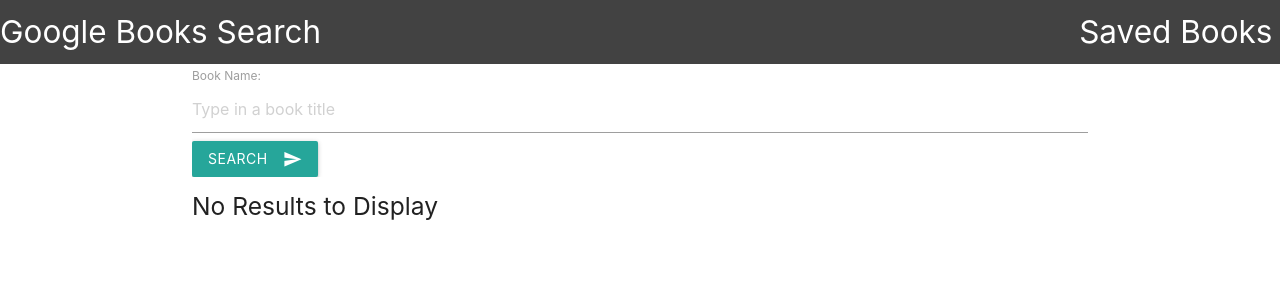
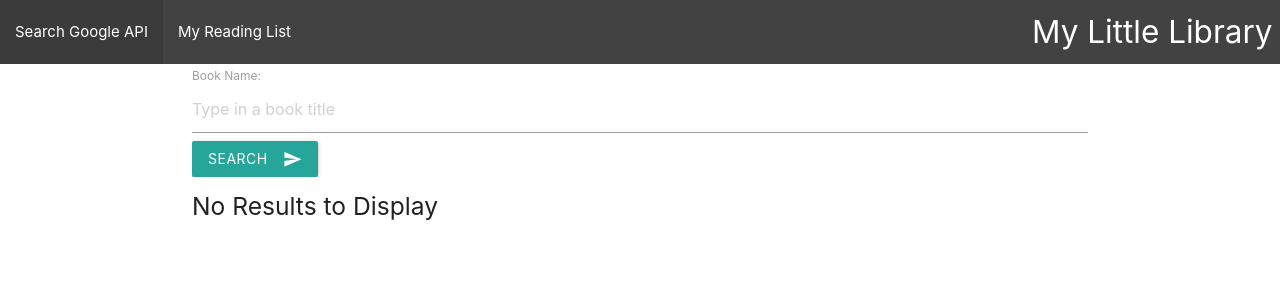
Before and after one commit to danalittleskier/google-books, a React (Create React App) app in the folder client/: page /search in a window 1280 px wide. Shown: the top 300 px of the page. Built offline with nearby package versions, Linux system fonts and the light colour scheme.

Commit message:
Changed Navbar and Buttons

```diff
--- a/client/src/components/Book/index.js
+++ b/client/src/components/Book/index.js
@@ -6,7 +6,7 @@
 function Book({ id, title, authors, publishedDate, description, thumbnail, deleteButton, bookClick }) {
     return (
 
-            <div key={id} className="col s12 m6">
+            <div key={id} className="col s12 m4">
                 <div className="card large">
                     <div className="card-image">
                         <img alt="Book" src={thumbnail} />
--- a/client/src/components/Nav/index.js
+++ b/client/src/components/Nav/index.js
@@ -4,12 +4,11 @@
   return (
     <nav className="z-depth-0">
       <div class="nav-wrapper grey darken-3">
-      <a className="brand-logo left" href="/search">
-        Google Books Search
-      </a>
-      <a className="brand-logo right" href="/books">
-        Saved Books
-      </a>
+        <a href="#" class="brand-logo right">My Little Library</a>
+        <ul id="nav-mobile" class="left">
+          <li><a href="/search">Search Google API</a></li>
+          <li><a href="/books">My Reading List</a></li>
+        </ul>
       </div>
     </nav>
   );
--- a/client/src/pages/Books.js
+++ b/client/src/pages/Books.js
@@ -9,7 +9,8 @@
     books: [],
     title: "",
     author: "",
-    synopsis: ""
+    synopsis: "",
+    message: "No books available in your library"
   };
 
   componentDidMount() {
@@ -27,7 +28,7 @@
   deleteBook = id => {
     API.deleteBook(id)
       .then(res => {
-        this.setState({ message: "Deleted Book" });
+        this.setState({ message: "The book was removed from your library" });
         this.loadBooks();
       })
       .catch(err => console.log(err));
@@ -65,7 +66,7 @@
             </div>
           </div>
         ) : (
-            <h3>No Results to Display</h3>
+            <h3>{this.state.message}</h3>
           )}
       </div>
     )
--- a/client/src/pages/Search.js
+++ b/client/src/pages/Search.js
@@ -25,7 +25,7 @@
     }
     API.saveBook(book)
       .then(res => {
-        this.setState({ message: "Saved Book" });
+        this.setState({ results: [], search: "", message: "Your book was saved to the reading list" });
         console.log(book);
       })
       .catch(err => console.log(err));
```
Also changed, not shown: 1 other file (tests, documents, lock files or other folders).
